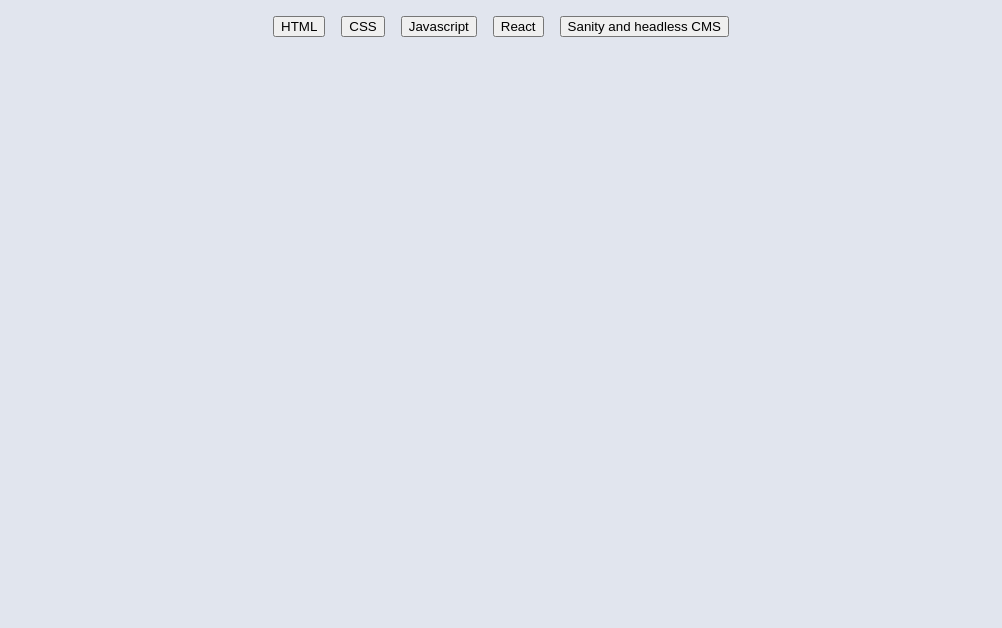
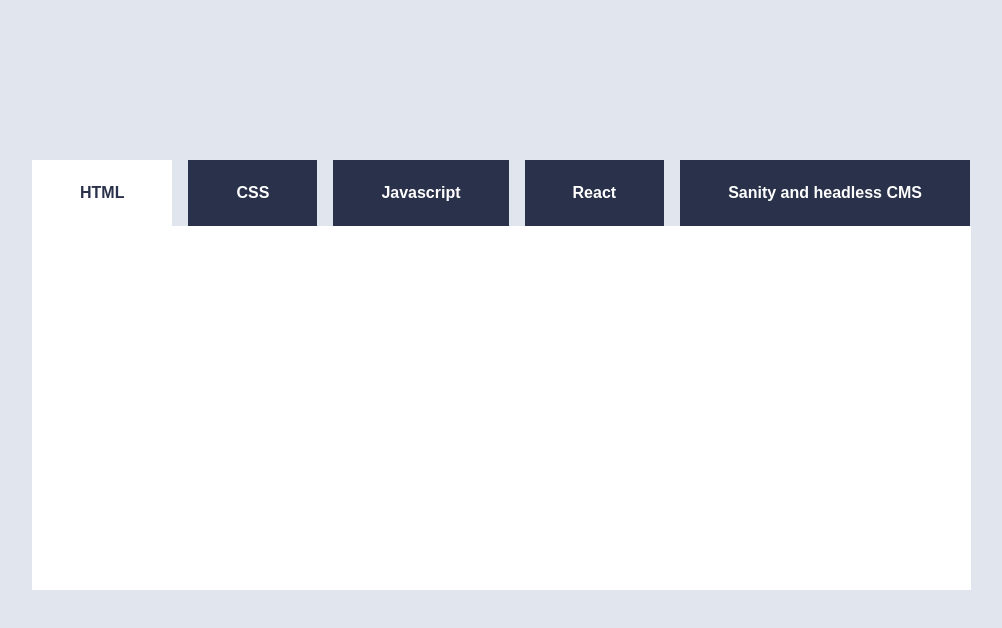
Before and after one commit to Martehalv/uin25ak1_resource_layout_Halvorsen, a plain HTML site: page index.html in a window 1280 px wide. Shown: the whole page, without its empty margins (139-1141 px from the left). Drawn offline with Linux system fonts and the light colour scheme.

Commit message:
jobbet videre med html og css

```diff
--- a/index.html
+++ b/index.html
@@ -10,12 +10,17 @@
 <body>
    <header>
         <nav>
-            <button class="fane">HTML</button>
+            <button class="aktiv fane">HTML</button>
             <button class="fane">CSS</button>
             <button class="fane">Javascript</button>
             <button class="fane">React</button>
             <button class="fane">Sanity and headless CMS</button>
         </nav>
    </header>
+   <main>
+        <section id="info">
+
+        </section>
+   </main>
 </body>
 </html>
--- a/styles.css
+++ b/styles.css
@@ -8,12 +8,35 @@
 }
 
 header {
-    padding: 1rem;
+    padding-top: 10rem;
 }
 
 nav {
     display: flex;
     gap: 1rem;
     justify-content: center;
-    padding-bottom: 1rem;
 }
+
+.fane {
+    background-color: #2A324B;
+    color: #fff;
+    border: none;
+    text-align: center;
+    font-size: 1rem;
+    padding: 1.5rem 3rem;
+    font-weight: 600;
+    cursor: pointer;
+}
+
+.aktiv.fane {
+    background-color: #fff;
+    color: #2A324B;
+}
+
+main {
+    background-color: #fff;
+    max-width: 875px;
+    height: 300px;
+    padding: 2rem;
+    margin: 0 auto;
+}
```
